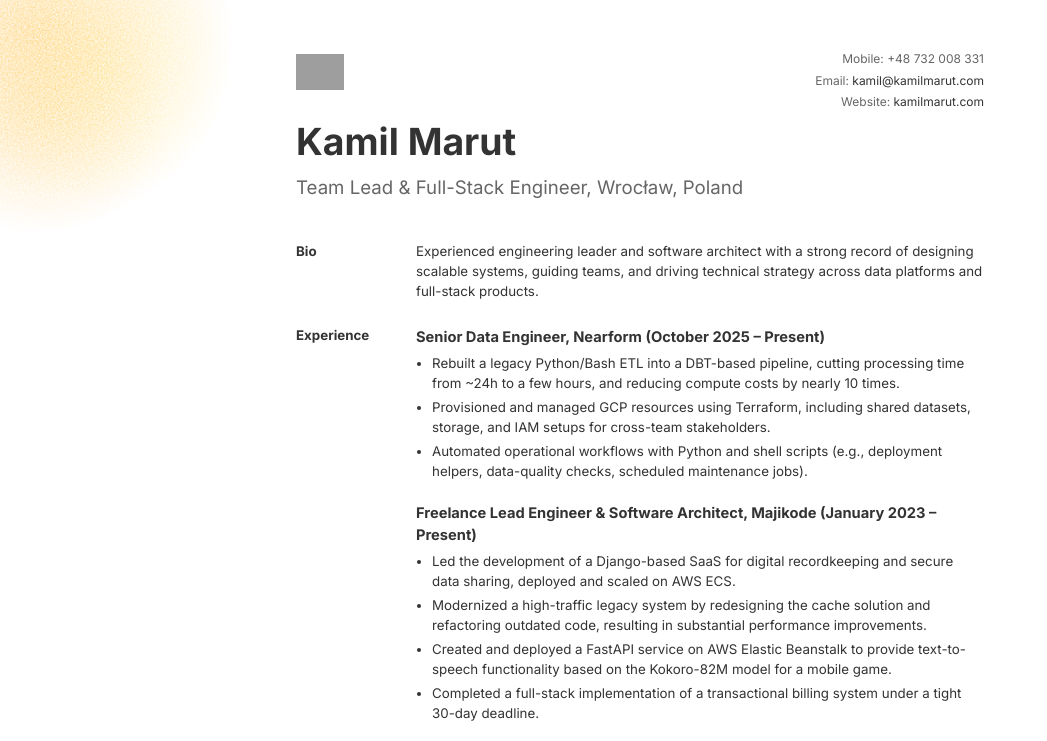
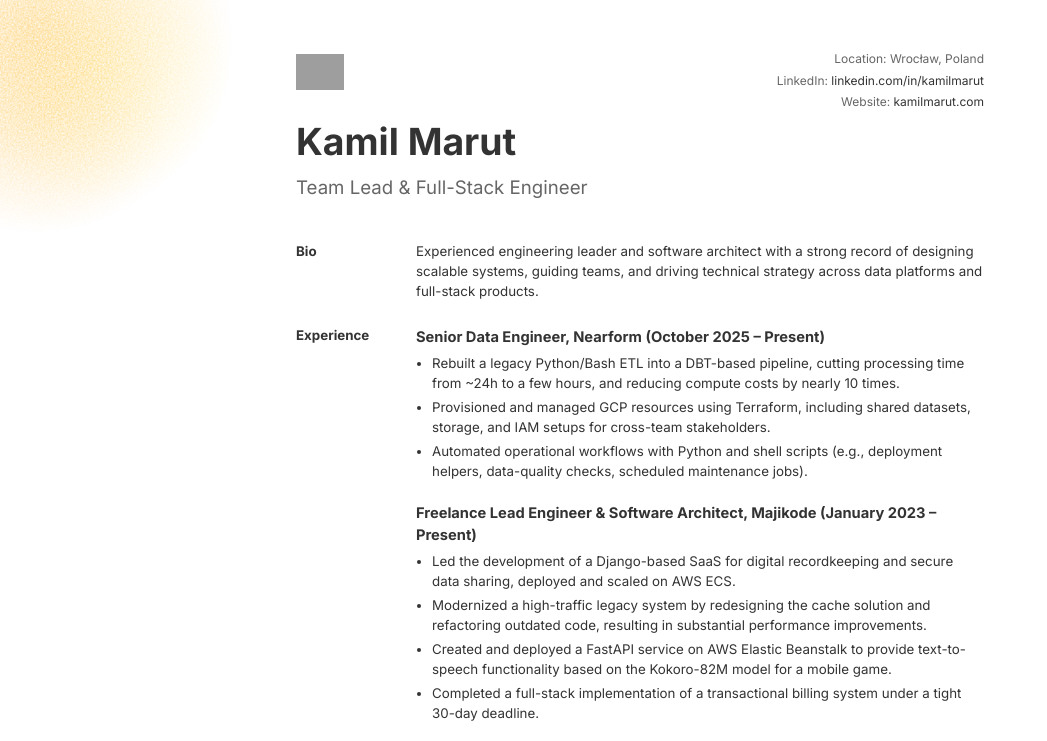
Before and after one commit to exler/personal, an Astro site: page /resume in a window 1280 px wide. Shown: the top 741 px of the page, without its empty margins (0-1047 px from the left). Built offline with nearby package versions, Linux system fonts and the light colour scheme; Astro itself is replaced by a stand-in of ours; grey boxes are pictures that could not be loaded.

Commit message:
feat: Hide PII from the website

```diff
--- a/src/pages/resume.astro
+++ b/src/pages/resume.astro
@@ -2,8 +2,6 @@
 const resumeData = {
     name: "Kamil Marut",
     title: "Team Lead & Full-Stack Engineer",
-    email: "kamil@kamilmarut.com",
-    phone: "+48 732 008 331",
     location: "Wrocław, Poland",
     linkedin: "linkedin.com/in/kamilmarut",
     github: "github.com/exler",
@@ -367,11 +365,16 @@ import logoInline from "@/assets/logo.png?inline";
                         <div>
                             <img src={logoInline} alt="Logo" class="logo" />
                             <h1>{resumeData.name}</h1>
-                            <p class="subtitle">{resumeData.title}, {resumeData.location}</p>
+                            <p class="subtitle">{resumeData.title}</p>
                         </div>
                         <div class="contact-info">
-                            <div>Mobile: {resumeData.phone}</div>
-                            <div>Email: <a href={`mailto:${resumeData.email}`}>{resumeData.email}</a></div>
+                            <div>Location: {resumeData.location}</div>
+                            <div>
+                                LinkedIn:{" "}
+                                <a href={`https://${resumeData.linkedin}`} target="_blank" rel="noreferrer">
+                                    {resumeData.linkedin}
+                                </a>
+                            </div>
                             <div>
                                 Website: <a href={`https://${resumeData.website}`} target="_blank" rel="noreferrer"
                                     >{resumeData.website}</a
```
